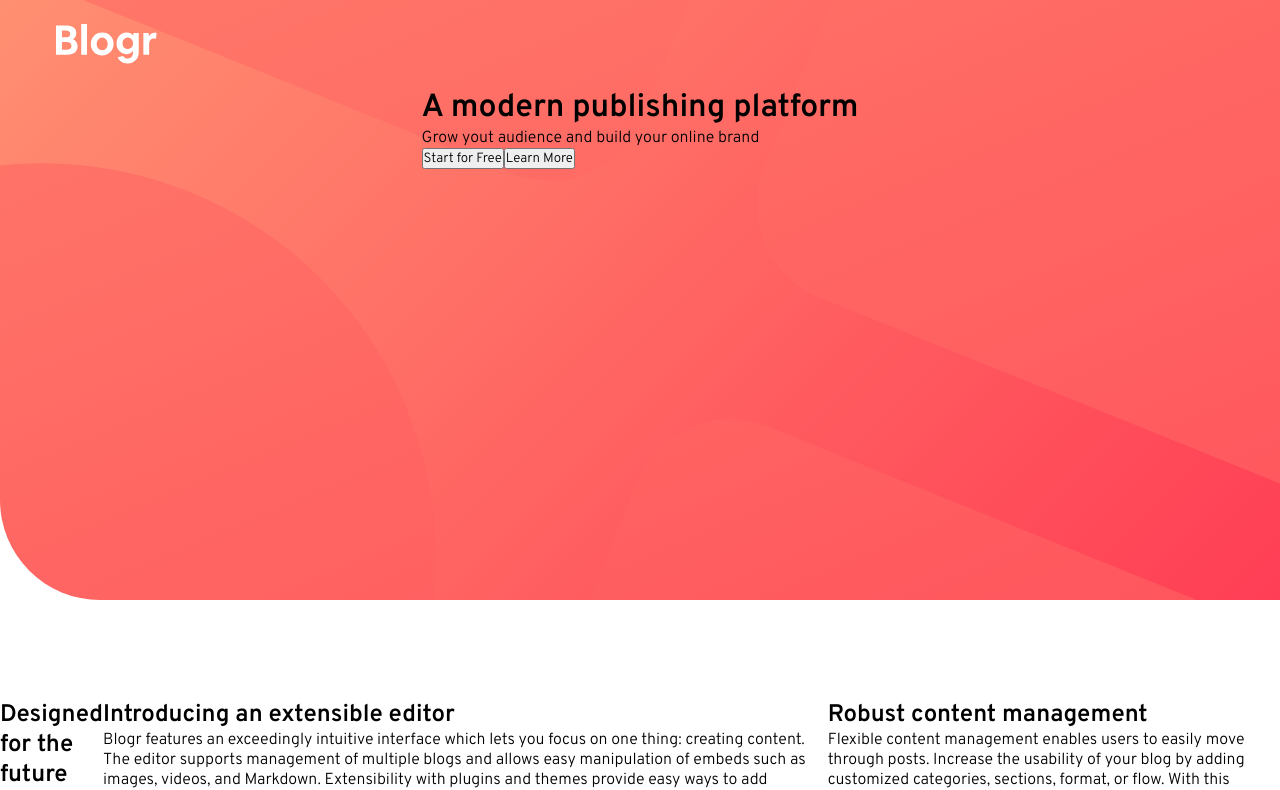
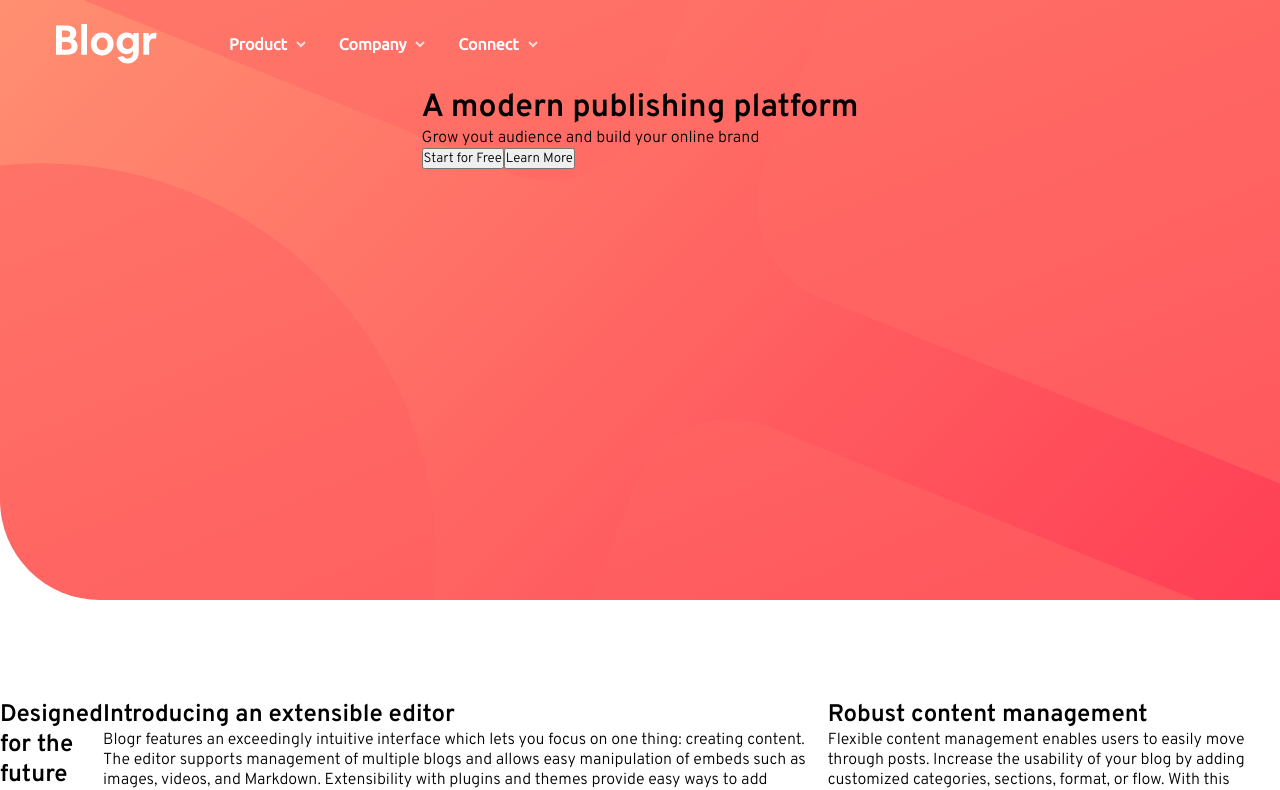
Before and after one commit to AndrioC/blogr-landing-page-challenge, a React (Create React App) app: page / in a window 1280 px wide. Shown: the top 790 px of the page. Built offline with nearby package versions, Linux system fonts and the light colour scheme; the HTML template or start-up script is replaced by a standard one.

Commit message:
Menu for desktop layout finished

```diff
--- a/src/components/HamburgerMenu/index.tsx
+++ b/src/components/HamburgerMenu/index.tsx
@@ -35,8 +35,6 @@ const HamburgerMenu:React.FC<HamburgerMenuProps> = ({isOpen}) => {
     useMemo(() => {
         setMenuData(menu)
     }, [])
-
-
 
     function handleSubMenu(id: number, index: number){
         setSelectedId(id)
--- a/src/components/Header/index.tsx
+++ b/src/components/Header/index.tsx
@@ -1,4 +1,4 @@
-import React, { useMemo, useState } from 'react'
+import React, { useState } from 'react'
 
 import {
     Container,
@@ -11,6 +11,7 @@ import logoImg from '../../assets/images/logo.svg'
 import closeIcon from '../../assets/images/icon-close.svg'
 import hamburgerIcon from '../../assets/images/icon-hamburger.svg'
 import HamburgerMenu from '../HamburgerMenu'
+import NavbarMenu from '../NavbarMenu'
 
 
 const Header:React.FC = () => {
@@ -28,11 +29,15 @@ const Header:React.FC = () => {
                 <HeaderContent isOpen={isOpen}>
                     <div className={'menuInfo'}>
                         <img src={logoImg} alt="logo"/>
+                        <div className={'menu-nav-bar'}>
+                            <NavbarMenu />
+                        </div>
                         <button onClick={handleMenu}>
                             <img className={'hamburger-menu'} src={hamburgerIcon} alt="hamburger-menu"/>
                             <img className={'close-menu'} src={closeIcon} alt="close-menu"/>
                         </button>
                     </div>
+
 
                     <InfoContent>
                         <h1>A modern publishing platform</h1>
--- a/src/components/Header/styles.ts
+++ b/src/components/Header/styles.ts
@@ -46,8 +46,10 @@ export const HeaderContent = styled.div<HeaderContentProps>`
             align-items: center;
             padding: 24px 56px;
             justify-content: space-between;
+        }
 
-
+        .menu-nav-bar{
+            display: none;
         }
 
         .hamburger-menu{
@@ -90,7 +92,6 @@ export const HeaderContent = styled.div<HeaderContentProps>`
             width: 100%;
             align-items: center;
             padding: 24px 56px;
-            justify-content: space-between;
 
             > button {
                 display: none;
--- /dev/null
+++ b/src/components/NavbarMenu/index.tsx
@@ -0,0 +1,90 @@
+import React, { useMemo, useState } from 'react'
+
+import {
+    Container,
+    SubMenu,
+} from './styles'
+
+import iconArrow from '../../assets/images/icon-arrow-light.svg'
+import menu from '../../assets/data/menu'
+
+interface MenuData{
+    id: number;
+    title: string;
+    submenu: {
+        id: number;
+        title: string;
+    }[]
+}
+
+const NavbarMenu:React.FC = () => {
+
+    const [selectedId, setSelectedId] = useState(0)
+    const [selectedIndex, setSelectedIndex] = useState(0)
+    const [isSelected, setIsSelected] = useState(false)
+
+    const [menuData, setMenuData] = useState<MenuData[]>([])
+
+    useMemo(() => {
+        setMenuData(menu)
+    }, [])
+
+    function handleSubMenu(id: number, index: number){
+        setSelectedId(id)
+        setSelectedIndex(index)
+        setIsSelected(!isSelected)
+    }
+
+    return (
+        <Container isSelected={isSelected} selectedId={selectedId} indexItem={selectedIndex}>
+            {/* <ul>
+                {menuData.map((item, index) => (
+                    <>
+                    <li key={item.id} className={'first-list'}>
+                        <span className={`text${(index + 1 === selectedId && isSelected) ? "-opacity" : ""}`}>{item.title}</span>
+                        <button onClick={() => handleSubMenu(item.id, index)} key={item.id}>
+                            <img src={iconArrow} alt="icon-arrow" className={`image${(index + 1 === selectedId && isSelected) ? "-active" : ""}`}/>
+                        </button>
+                    </li>
+                    <SubMenu key={Math.random()} isSelected={isSelected} selectedId={selectedId} indexItem={index}>
+                        <ul>
+                        {item.submenu.map(sub => (
+                            <li key={sub.id} className={'list-submenu'}>
+                                <a href="#about">{sub.title}</a>
+                            </li>
+                        ))}
+                        </ul>
+                    </SubMenu>
+                    </>
+                ))}
+            </ul>   */}
+
+            <ul className={'menu-list'}>
+                {menuData.map((item, index) => (
+                    <li key={item.id}>
+                        <span>{item.title}</span>
+                        <button onClick={() => handleSubMenu(item.id, index)}>
+                            <img src={iconArrow} alt="icon-arrow" className={`image${(selectedId === index + 1 && isSelected) ? "-active" : ""}`}/>
+                        </button>
+                        <SubMenu isSelected={isSelected} selectedId={selectedId} indexItem={index}>
+                            <div className={'sub-menu-list'}>
+                                <ul>
+                                    {item.submenu.map(sub => (
+                                        <li key={sub.id}>
+                                            <a href="#about">{sub.title}</a>
+                                        </li>
+                                    ))}
+                                </ul>
+                            </div>
+                        </SubMenu>
+                    </li>
+                ))}
+
+            </ul>
+
+
+        </Container>
+    )
+}
+
+export default NavbarMenu
--- /dev/null
+++ b/src/components/NavbarMenu/styles.ts
@@ -0,0 +1,132 @@
+import styled from 'styled-components'
+
+interface SubMenuListProps{
+    isSelected: boolean;
+    selectedId: number;
+    indexItem: number;
+}
+
+export const Container = styled.nav<SubMenuListProps>`
+
+    @media(min-width: 901px){
+        margin-left: 72px;
+
+        .menu-list{
+            display: flex;
+            > li {
+                display: flex;
+                list-style: none;
+                position: relative;
+
+                button {
+                    background: transparent;
+                    border: none;
+
+                    &:focus{
+                        outline: none;
+                    }
+                }
+
+                span {
+                    font-family: 'Ubuntu';
+                    color: var(--white);
+                    font-size: 16px;
+                    font-weight: bold;
+                }
+
+                img {
+                    margin-left: 9px;
+                }
+
+                .image-active{
+                    transition: transform .2s;
+                    transform: rotate(180deg);
+                }
+
+                .image{
+                    transition: transform .2s;
+                    transform: rotate(0deg);
+                }
+
+
+                & + li {
+                    margin-left: 33px;
+                }
+
+                cursor: pointer;
+
+                &:hover{
+                    &::after{
+                        content: '';
+                        height: 2px;
+                        width: 100%;
+                        top: 18px;
+                        position: absolute;
+                        left: 0;
+                        background: var(--white);
+                        opacity: .75;
+                    }
+                }
+            }
+        }
+
+    }
+
+`;
+
+export const SubMenu = styled.div<SubMenuListProps>`
+
+    @media(min-width: 901px){
+        /* Sub-menu-list */
+        .sub-menu-list {
+            position: absolute;
+            display: flex;
+            align-items: center;
+            justify-content: center;
+            width: 168px;
+            height: 147px;
+            border-radius: 6px;
+            background: var(--white);
+            transition: opacity 900ms, visibility 900ms;
+            visibility: ${props => props.isSelected && (props.selectedId === props.indexItem + 1) ? 'visible' : 'hidden'};
+            opacity: ${props => props.isSelected && (props.selectedId === props.indexItem + 1) ? 1 : 0};
+            top: 36px;
+            left: -50px;
+
+            > ul {
+                display: flex;
+                flex-direction: column;
+                justify-content: center;
+
+                > li {
+                    list-style: none;
+                    transition: .3s;
+
+
+                    &:hover{
+                        font-weight: bold;
+                    }
+
+
+                    a {
+                        text-decoration: none;
+                        font-size: 15px;
+                        font-family: 'Ubuntu';
+                        color: var(--blue-950);
+                        & + a {
+                            margin-top: 30px;
+                        }
+                    }
+
+                    & + li {
+                        margin-top: 10px;
+                    }
+
+                }
+            }
+
+
+        }
+    }
+
+`;
```
